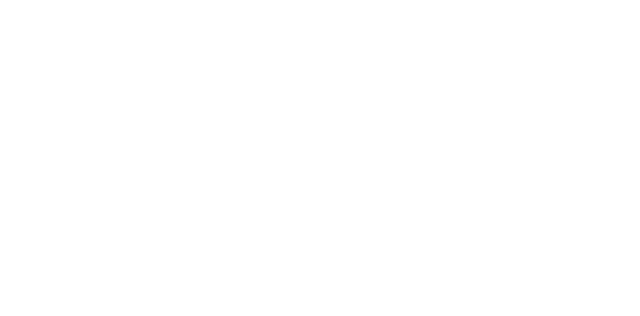
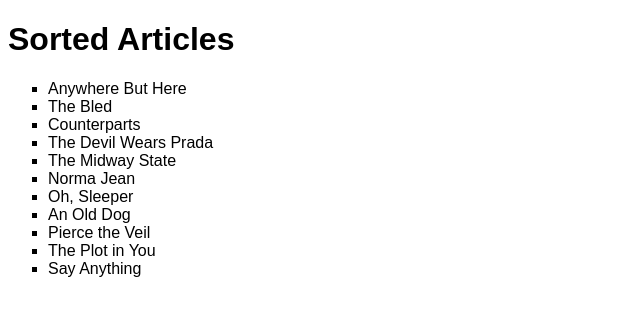
Before and after one commit to acciojob/sorting-articles-nandan881, a website: page main.html in a window 1280 px wide. Shown: the whole page, without its empty margins (0-640 px from the left). Drawn offline with Linux system fonts and the light colour scheme.

Commit message:
created a submission

```diff
--- a/main.html
+++ b/main.html
@@ -1,16 +1,61 @@
 <!DOCTYPE html>
+<html lang="en">
+<head>
+  <meta charset="UTF-8">
+  <meta name="viewport" content="width=device-width, initial-scale=1.0">
+  <title>Sorted Articles</title>
+  <style>
+    body {
+      font-family: Arial, sans-serif;
+    }
+    ul {
+      list-style-type: square;
+    }
+  </style>
+</head>
+<body>
+  <h1>Sorted Articles</h1>
+  <ul id="band"></ul>
 
-<html>
+  <script>
+    const articles = [
+      "The Bled",
+      "Anywhere But Here",
+      "Counterparts",
+      "The Devil Wears Prada",
+      "The Midway State",
+      "Norma Jean",
+      "Oh, Sleeper",
+      "An Old Dog",
+      "Pierce the Veil",
+      "The Plot in You",
+      "Say Anything"
+    ];
 
-<head>
-	<link rel="stylesheet" href="styles.css">
-</head>
+    function removeArticles(title) {
+      return title.replace(/^(a |an |the )/i, "").trim();
+    }
 
-<body>
-	<!-- the entire body must be written by student -->
-    <script type="text/javascript" src="./script.js">
-</script>
+    function sortArticles(titles) {
+      return titles.sort((a, b) => {
+        const titleA = removeArticles(a).toLowerCase();
+        const titleB = removeArticles(b).toLowerCase();
+        return titleA.localeCompare(titleB);
+      });
+    }
 
+    function displaySortedArticles() {
+      const sortedTitles = sortArticles(articles);
+      const ulElement = document.getElementById("band");
+
+      sortedTitles.forEach(title => {
+        const li = document.createElement("li");
+        li.textContent = title;
+        ulElement.appendChild(li);
+      });
+    }
+
+    displaySortedArticles();
+  </script>
 </body>
-
 </html>
```
